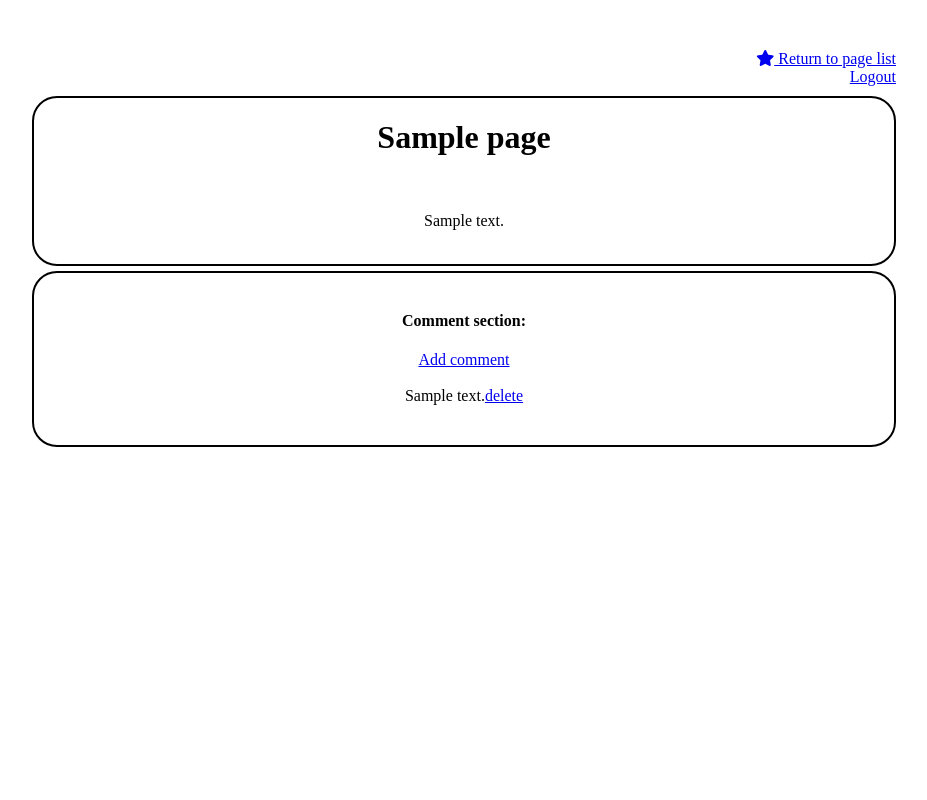
After one commit to wornsoulbit/FinalProjectECom, a PHP site: the page made by FinalProject/app/views/Page/pageSearchPage.php in a window 1280 px wide. The commit adds this page. Shown: the whole page, without its empty margins (176-1103 px from the left). Run offline with PHP 8.4, Linux system fonts and the light colour scheme; the visitor is signed in with stand-in values (Sample User, id 1); the template is opened without the code that fills it: most values are stand-ins (such as "Sample title", 1, 10 or a date in 2020); some libraries are stand-ins or nearby versions.

Commit message:
Completed search page function from profilePage

```diff
--- a/FinalProject/app/views/Page/listSearchPages.php
+++ b/FinalProject/app/views/Page/listSearchPages.php
@@ -16,7 +16,7 @@
 			echo "<tr>
 					<td>$page->page_title</td>
 					<td>
-						<a href='".BASE."/Page/viewPage/$page->page_id'>view this page</a>
+						<a href='".BASE."/Page/viewSearchPage/$page->page_id'>view this page</a>
 					</td>
 				</tr>";
 		}
@@ -24,6 +24,8 @@
 
 	</table>
 
-	<a href="<?=BASE?>/Default/index">Go back</a>
+	<br>
+
+	<a href="<?=BASE?>/Page/searchPage">Go back</a>
 </body>
 </html>
--- /dev/null
+++ b/FinalProject/app/views/Page/pageSearchPage.php
@@ -0,0 +1,57 @@
+<html>
+    <head>
+        <title>View Page</title>
+        <link rel="stylesheet" href="https://use.fontawesome.com/releases/v5.15.3/css/all.css" integrity="sha384-SZXxX4whJ79/gErwcOYf+zWLeJdY/qpuqC4cAa9rOGUstPomtqpuNWT9wdPEn2fk" crossorigin="anonymous">
+        <link rel="stylesheet" href="<?=BASE?>/CSS/PageCss/pagePage.css">
+    </head>
+
+    <body>
+        <div id="page">
+            <div id="navBar">
+                <?php
+                    if ($_SESSION['profile_id'] != null) {
+                        if ($data['star'] == false) {
+                            echo "<a href=\"" . BASE . "/Star/add/" . $data['page']->page_id . "\"><i class=\"far fa-star\"></i></a>";
+                        } else {
+                            echo "<a href=\"" . BASE . "/Star/delete/" . $data['page']->page_id . "\"><i class=\"fas fa-star\"></i></a>";
+                        }
+                    }
+
+                    if($_SESSION['profile_id'] != $data['page']->profile_id){
+                        echo "<a href=\"" . BASE . "/Page/searcPage/" . "\"> Go back </a>";
+                    }else{
+                        echo "<a href='" . BASE . "/Page/index/" . $_SESSION['profile_id'] . "'> Return to page list </a>";
+                    }
+
+                ?>
+
+                <br>
+                <a href="<?=BASE?>/Default/logout">Logout</a>
+
+            </div>
+
+            <div id="pageContents">
+                <?php
+                    echo "<h1> " . $data['page']->page_title . "</h1><br />" .
+                    "<p>" . $data['page']->page_text . "</p><br />";
+                ?>
+            </div>
+
+            <div id="comments">
+                <br />
+                <h4>Comment section:</h4>
+                <!--list of comments for this page -->
+                <a href="<?= BASE ?>/Comment/add/<?= $data['page']->page_id?>" id="addComment"> Add comment</a> <br /> <br />
+
+                <?php
+                    foreach ($data['comments'] as $comment) {
+                        echo "$comment->comment_text";
+                        if ($_SESSION['profile_id'] == $comment->profile_id) {
+                            echo "<a href=\"" . BASE . "/Comment/delete/" . $comment->comment_id . "\">delete</a>";
+                        }
+                    }
+                ?>
+            </div>
+        </div>
+    </body>
+</html>
--- a/FinalProject/app/views/Page/searchPage.php
+++ b/FinalProject/app/views/Page/searchPage.php
@@ -1,17 +1,15 @@
 <html>
 <head>
 	<title>Search a page</title>
-	<link rel="stylesheet" href="<?=BASE?>/CSS/ProfileCss/searchProfile.css">
 </head>
 <body>
-	<div id="container">
 		<h2>Search a Page!</h2>
 		<form method="post" action="" id="form">
 			<label id="searchField">Enter page title: <input type="text" name="searchPage" /></label><br />
 			<input type="submit" name="action" value="Search page" id="searchButton"/>
 
 		</form>
-
+		<a href="<?= BASE ?>/Profile/index/<?= $_SESSION['profile_id']?>">Cancel</a> <br />
 	</div>
 </body>
 </html>
--- a/FinalProject/app/views/Profile/profilePage.php
+++ b/FinalProject/app/views/Profile/profilePage.php
@@ -11,7 +11,7 @@
                 ?>
             <a href="<?= BASE ?>/Profile/edit/<?= $data['profile']->profile_id?>"> Modify your profile</a> <br />
             <a href='<?= BASE ?>/Profile/search'>Search a profile</a> <br>
-            <a href='<?= BASE ?>/Page/search'>Search a page</a> <br>
+            <a href='<?= BASE ?>/Page/searchPage'>Search a page</a> <br>
             <a href="<?= BASE ?>/Page/index/<?= $data['profile']->profile_id?>"> Page management</a> <br />
             <a href="<?= BASE ?>/Default/logout/<?= $data['profile']->profile_id?>"> Logout</a>
             <br />
```
Also changed, not shown: FinalProject/app/controllers/PageController.php (+15 -2 lines).
